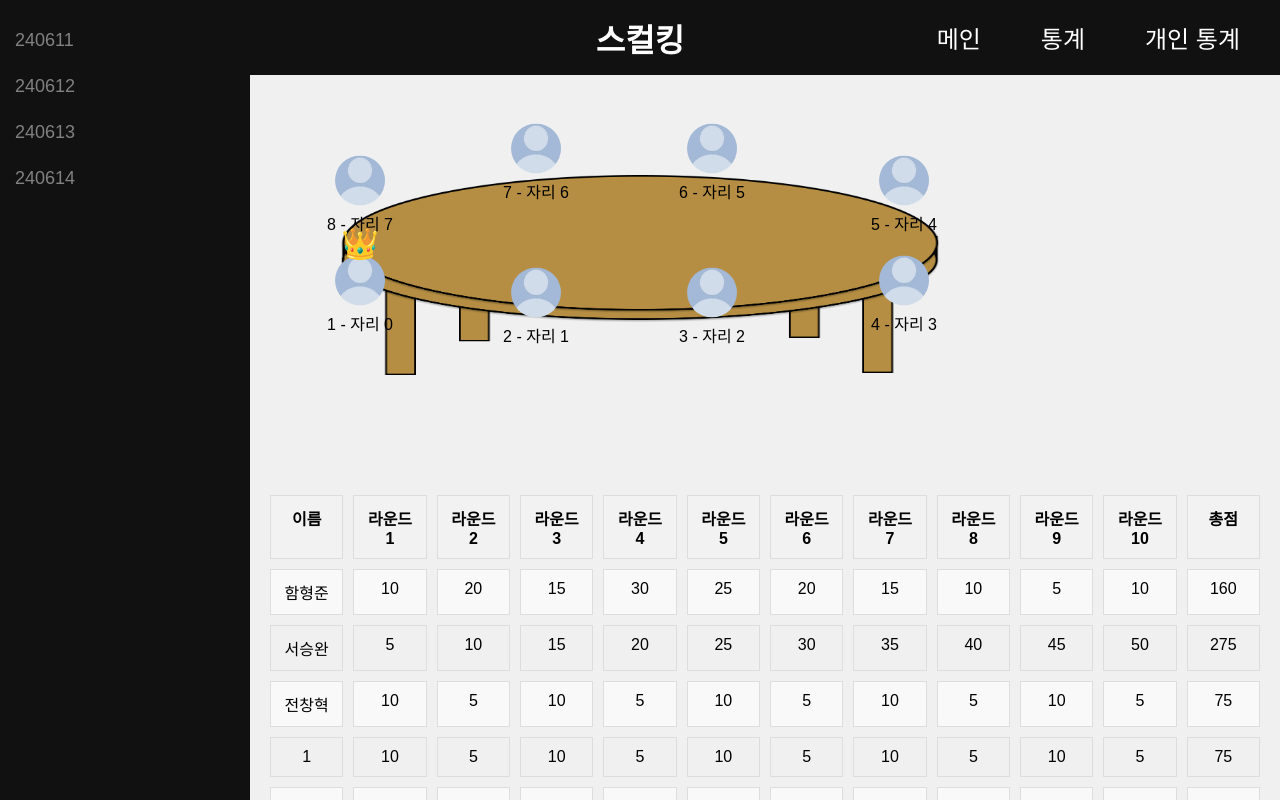
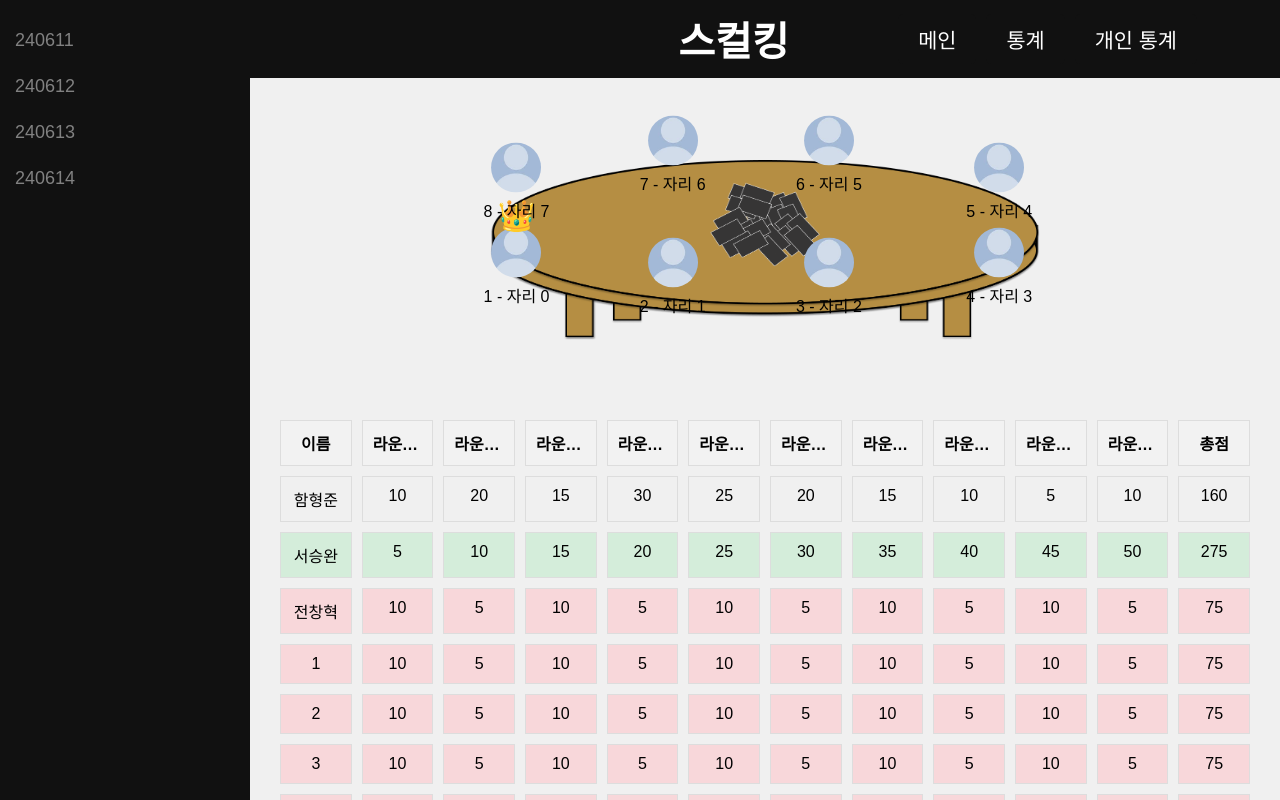
Before and after one commit to hyeongjun-Ham/skull-score, a React (Create React App) app: page /score in a window 1280 px wide. Built offline with nearby package versions, Linux system fonts and the light colour scheme.

Commit message:
[Feat] 메인페이지 정리

```diff
--- a/src/pages/Score/Score.js
+++ b/src/pages/Score/Score.js
@@ -1,29 +1,52 @@
 import React, { useEffect, useState } from 'react';
 import Sidebar from '../../components/Sidebar';
-import '../../styles/Score.css'
-import scoreData from '../../data/mockScore.json'
+import '../../styles/Score.css';
+import scoreData from '../../data/mockScore.json';
 import Topbar from '../../components/Topbar';
 import Table from '../../components/Table';
 
-
 const Score = () => {
     const [players, setPlayers] = useState([]);
+    const [highestScoreIndices, setHighestScoreIndices] = useState([]);
+    const [lowestScoreIndices, setLowestScoreIndices] = useState([]);
 
     useEffect(() => {
         if (scoreData && scoreData.data && Array.isArray(scoreData.data.scoreList)) {
-            setPlayers(scoreData.data.scoreList);
+            const playersList = scoreData.data.scoreList;
+            setPlayers(playersList);
+
+            const scores = playersList.map(player => player.total);
+            const highestScore = Math.max(...scores);
+            const lowestScore = Math.min(...scores);
+
+            const highestScoreIndices = scores.reduce((acc, score, index) => {
+                if (score === highestScore) {
+                    acc.push(index);
+                }
+                return acc;
+            }, []);
+
+            const lowestScoreIndices = scores.reduce((acc, score, index) => {
+                if (score === lowestScore) {
+                    acc.push(index);
+                }
+                return acc;
+            }, []);
+
+            setHighestScoreIndices(highestScoreIndices);
+            setLowestScoreIndices(lowestScoreIndices);
         } else {
             console.error('Data format is incorrect');
         }
     }, []);
 
-
     return (
         <div className="score-page">
             <Sidebar />
             <Topbar />
-            <Table />
             <div className="content">
+
+                <Table />
                 <div className="score-grid">
                     <div className="grid-header">
                         <div className="grid-header-item">이름</div>
@@ -33,7 +56,10 @@ const Score = () => {
                         <div className="grid-header-item">총점</div>
                     </div>
                     {players.map((player, index) => (
-                        <div key={index} className="grid-row">
+                        <div
+                            key={index}
+                            className={`grid-row ${highestScoreIndices.includes(index) ? 'highest-score-row' : ''} ${lowestScoreIndices.includes(index) ? 'lowest-score-row' : ''}`}
+                        >
                             <div className="grid-item">{player.name}</div>
                             {player.scores.map((score, i) => (
                                 <div key={i} className="grid-item">{score}</div>
--- a/src/styles/Home.css
+++ b/src/styles/Home.css
@@ -16,7 +16,7 @@ html {
 
 button {
     padding: 15px 30px;
-    font-size: 1.5em;
+    font-size: 1.3em;
     background-color: #007BFF;
     color: white;
     border: none;
--- a/src/styles/Score.css
+++ b/src/styles/Score.css
@@ -1,20 +1,53 @@
+/* src/styles/Score.css */
+
 .score-page {
     display: flex;
-    flex-direction: column;
     height: 100vh;
+    overflow: hidden; /* 스크롤바 없애기 */
+}
+
+.sidebar {
+    height: 100%;
+    width: 250px;
+    background-color: #111;
+    padding-top: 20px;
+    overflow-y: auto;
+    position: fixed;
+    top: 0;
+    left: 0;
+    z-index: 999;
+}
+
+.sidebar button {
+    display: block;
+    width: 100%;
+    padding: 10px 15px;
+    font-size: 18px;
+    color: #818181;
+    background: none;
+    border: none;
+    text-align: left;
+    cursor: pointer;
+    margin-bottom: 5px; /* 버튼 간의 간격 추가 */
+}
+
+.sidebar button:hover {
+    color: #f1f1f1;
+    background-color: #333;
+}
+
+.content {
+    margin-left: 250px; /* 사이드바 너비만큼 마진 추가 */
+    margin-top: 50px; /* 탑바 높이만큼 마진 추가 */
+    padding: 30px;
+    flex: 1;
+    overflow-y: auto;
 }
 
 .title {
     text-align: center;
     margin: 20px 0;
     font-size: 2em;
-}
-
-.content {
-    margin-left: 250px;
-    padding: 20px;
-    flex: 1;
-    overflow-y: auto;
 }
 
 .score-grid {
@@ -31,6 +64,9 @@
     padding: 10px;
     border: 1px solid #ddd;
     text-align: center;
+    white-space: nowrap;
+    overflow: hidden;
+    text-overflow: ellipsis;
 }
 
 .grid-header-item {
@@ -38,10 +74,10 @@
     font-weight: bold;
 }
 
-.grid-row:nth-child(even) .grid-item {
-    background-color: #f9f9f9;
+.highest-score-row .grid-item {
+    background-color: #d4edda; /* 초록색 배경 */
 }
 
-.grid-row:hover .grid-item {
-    background-color: #f1f1f1;
+.lowest-score-row .grid-item {
+    background-color: #f8d7da; /* 붉은색 배경 */
 }
--- a/src/styles/Table.css
+++ b/src/styles/Table.css
@@ -1,10 +1,10 @@
 /* Table.css */
 .table-container {
   position: relative;
-  width: 600px; /* 테이블 이미지의 가로 크기 */
-  height: 200px; /* 테이블 이미지의 세로 크기 */
+  width: 550px; /* 테이블 이미지의 가로 크기 */
+  height: 180px; /* 테이블 이미지의 세로 크기 */
   margin: 0 auto; /* 페이지 중앙에 배치 */
-  padding : 100px;
+  padding : 80px;
 }
 
 .tableImage {
--- a/src/styles/Topbar.css
+++ b/src/styles/Topbar.css
@@ -4,33 +4,42 @@
   display: flex;
   justify-content: space-between;
   align-items: center;
-    background-color: #111; /* Replace with desired color */
+  background-color: #111; /* 사이드바와 동일한 배경색 */
   padding: 10px 20px;
+  color: white; /* 텍스트 색상 */
+  position: fixed; /* 상단 고정 */
+  width: calc(100% - 250px); /* 사이드바 너비 제외 */
+  top: 0;
+  left: 250px; /* 사이드바 너비만큼 왼쪽 이동 */
+  z-index: 1000; /* 상단에 고정 */
 }
 
 .topbar-left {
   flex: 1;
 }
+
 .topbar-center {
   flex: 1;
   text-align: center;
 }
 
 .topbar-center h1 {
-    color: white; /* Replace with desired text color */
+  color: white; /* 원하는 텍스트 색상 */
   margin: 0;
+  font-size: 40px;
 }
 
 .topbar-right {
   display: flex;
   justify-content: flex-end;
   flex: 1;
+  margin-right: 10%;
 }
 
 nav ul {
   list-style: none;
   display: flex;
-    gap: 20px;
+  gap: 10px;
   margin: 0;
   padding: 0;
 }
@@ -43,18 +52,18 @@
   text-decoration: none;
   padding: 10px 20px;
   color: white;
-    background-color: #111; /* Replace with desired color */
+  background-color: #111; /* 사이드바와 동일한 색상 */
   border: none;
   border-radius: 5px;
   transition: background-color 0.3s, transform 0.3s;
 }
 
 nav ul li button:hover {
-    background-color: #333; /* Replace with desired hover color */
+  background-color: #333; /* 원하는 호버 색상 */
   transform: scale(1.05);
 }
 
 nav ul li button:active {
-    background-color: #333; /* Replace with desired active color */
+  background-color: #333; /* 원하는 액티브 색상 */
   transform: scale(1.02);
 }
```
Also changed, not shown: src/assets/Table.png. Lines whose indentation alone changed are shown as unchanged.
